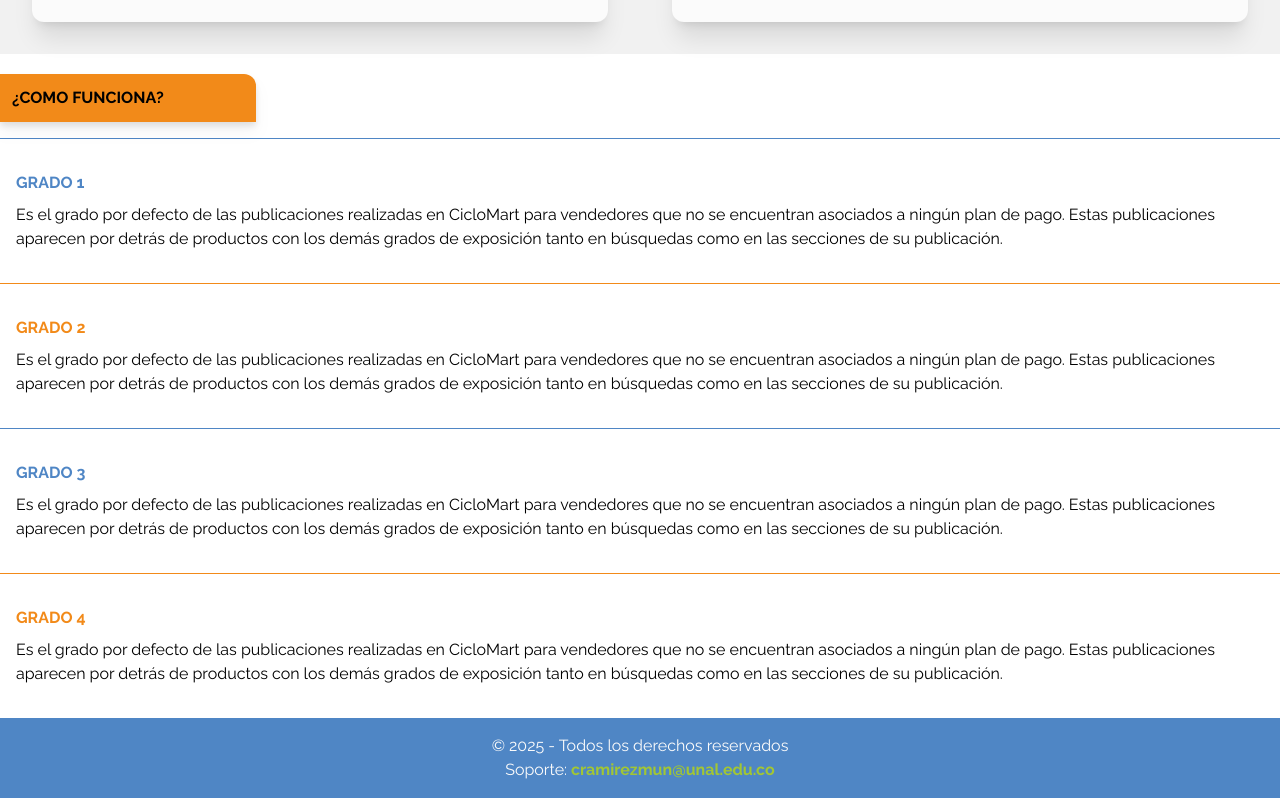
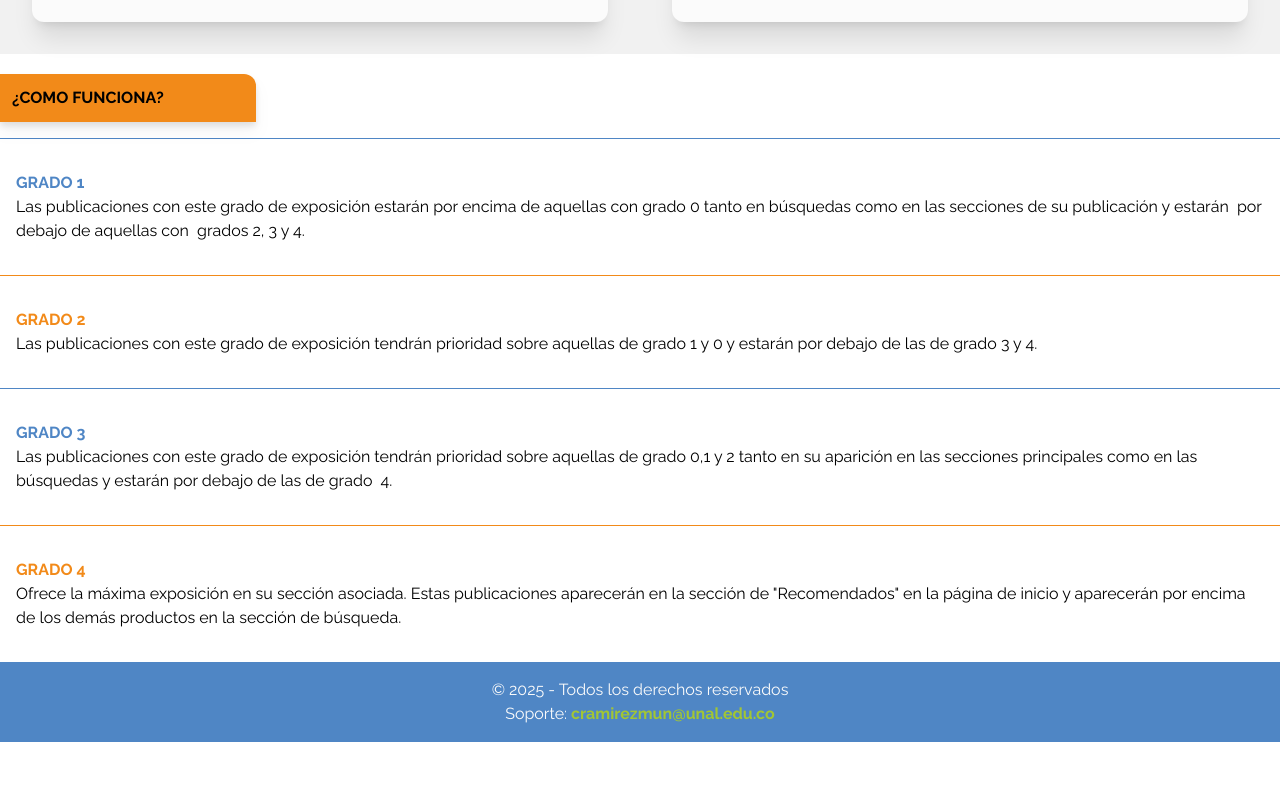
Before and after one commit to w1sec0d/ciclomart_frontend, a React (Vite) app: page /exposureInfo in a window 1280 px wide. Shown: the part 970-1768 px from the top of the page. After the commit the page ends 1712 px from the top, so only its background shows below. Built offline with nearby package versions, Linux system fonts and the light colour scheme; no server answers; what @mercadopago/sdk-react would draw is missing.

Commit message:
Termina vista frontend para la sección de información por  exposición

```diff
--- a/src/components/Exposure/GradeInformation.jsx
+++ b/src/components/Exposure/GradeInformation.jsx
@@ -1,4 +1,12 @@
 const GradeInformation = ({ grade }) => {
+  const gradeDescription = [
+    'Es el grado por defecto de las publicaciones realizadas en CicloMart para vendedores que no se encuentran asociados a ningún plan de pago. Estas publicaciones aparecen por detrás de productos con los demás grados de exposición tanto en búsquedas como en las secciones de su publicación.',
+    'Las publicaciones con este grado de exposición estarán por encima de aquellas con grado 0 tanto en búsquedas como en las secciones de su publicación y estarán  por debajo de aquellas con  grados 2, 3 y 4. ',
+    'Las publicaciones con este grado de exposición  tendrán prioridad sobre aquellas de grado 1 y 0 y estarán por debajo de las de grado 3 y 4. ',
+    'Las publicaciones con este grado de exposición tendrán prioridad sobre aquellas de grado 0,1 y 2 tanto en su aparición en las secciones principales como en las búsquedas y estarán por debajo de las de grado  4.',
+    'Ofrece la máxima exposición en su sección asociada. Estas publicaciones aparecerán en la sección de "Recomendados" en la página de inicio y aparecerán por encima de los demás productos en la sección de búsqueda.',
+  ]
+
   return (
     <div
       className={`${grade % 2 === 0 ? 'border-t-tertiary' : 'border-t-primary'} border-t py-8 px-4`}
@@ -6,14 +14,7 @@ const GradeInformation = ({ grade }) => {
       <b className={`${grade % 2 === 0 ? 'text-tertiary' : 'text-primary'}`}>
         GRADO {grade}
       </b>
-      <p className="mt-2">
-        {' '}
-        Es el grado por defecto de las publicaciones realizadas en CicloMart
-        para vendedores que no se encuentran asociados a ningún plan de pago.
-        Estas publicaciones aparecen por detrás de productos con los demás
-        grados de exposición tanto en búsquedas como en las secciones de su
-        publicación.
-      </p>
+      <p>{gradeDescription[grade]}</p>
     </div>
   )
 }
--- a/src/pages/ExposureInfo.jsx
+++ b/src/pages/ExposureInfo.jsx
@@ -47,6 +47,7 @@ const ExposureInfo = () => {
         </div>
       </div>
 
+      {/*Como funciona? Información de grados para dar info al vendedor */}
       <div className="flex flex-col">
         <div className="mb-4">
           <h2 className="bg-tertiary w-64 rounded-tr-xl mt-5 py-3 px-3 font-bold drop-shadow-lg">
```
